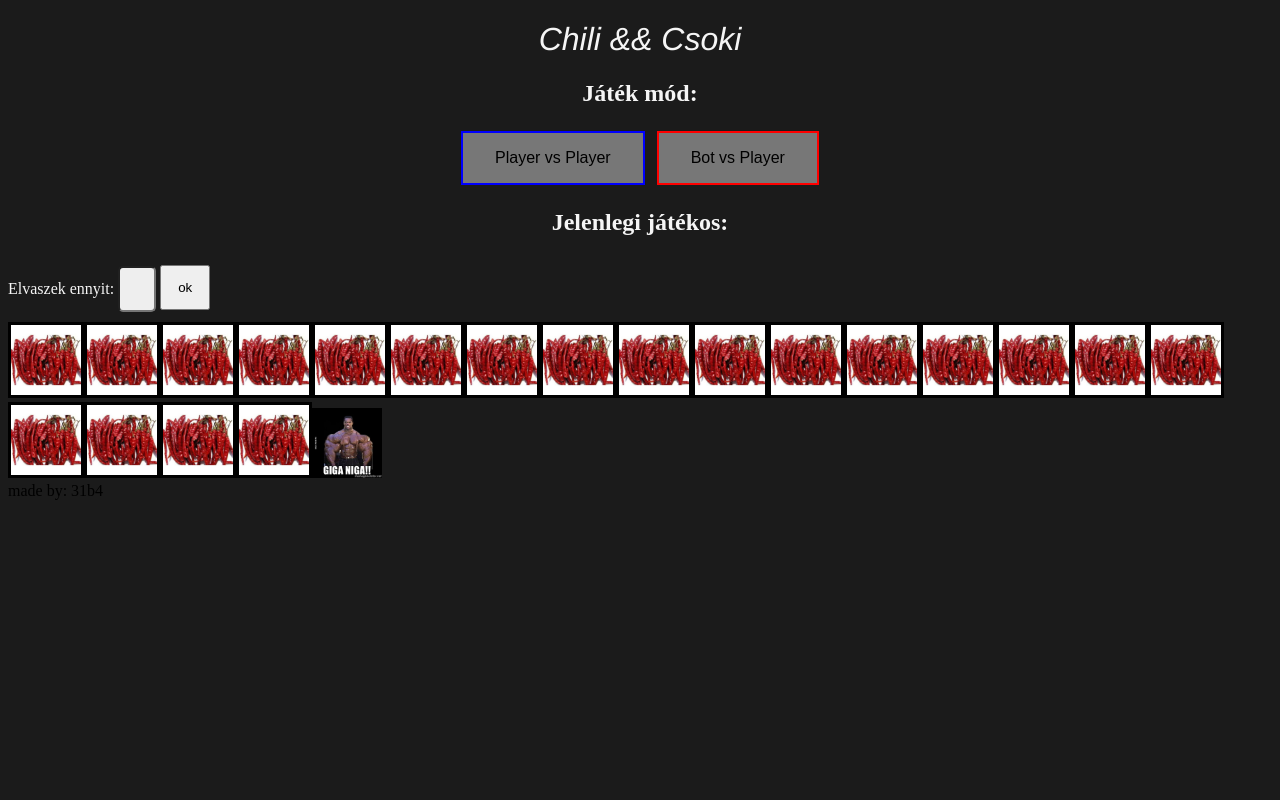
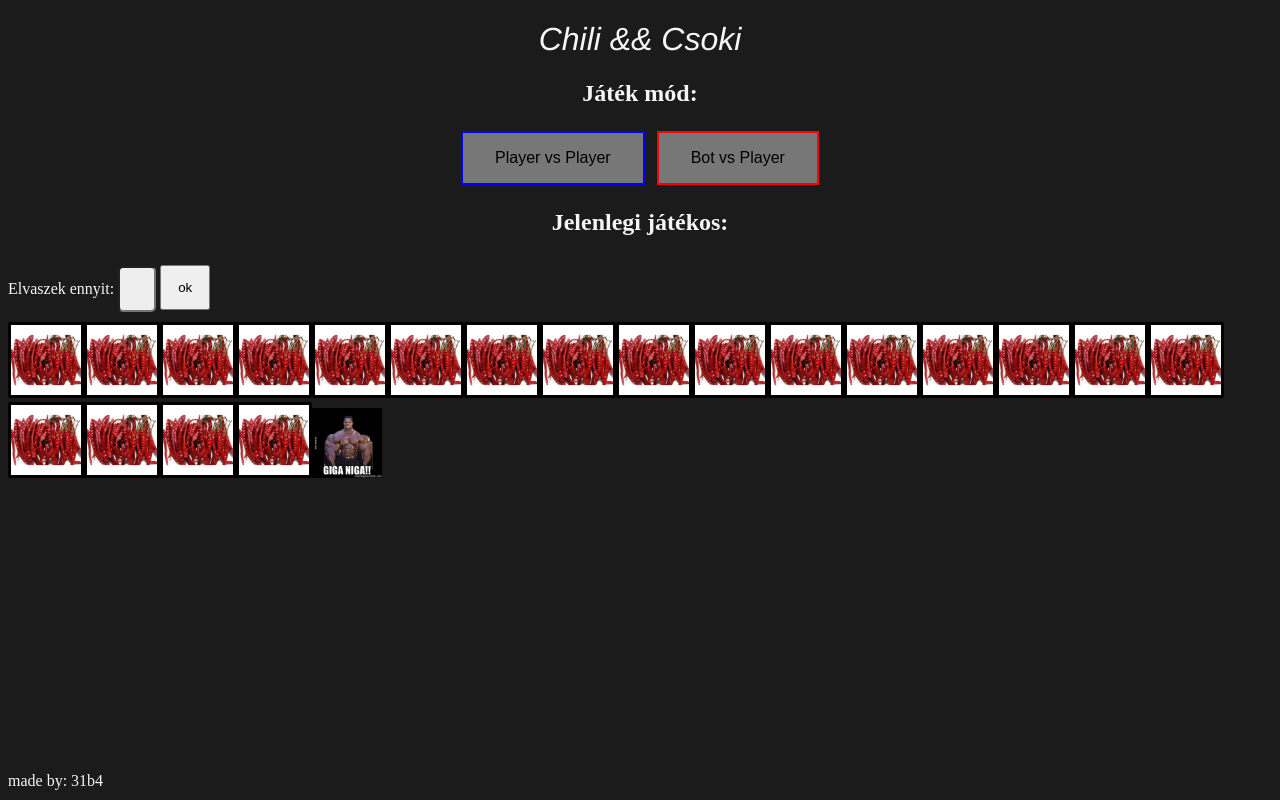
Before and after one commit to 31b4/chili-csoki, a plain HTML site: page index.html in a window 1280 px wide. Drawn offline with Linux system fonts and the light colour scheme.

Commit message:
Add files via upload

```diff
--- a/stlye.css
+++ b/stlye.css
@@ -87,4 +87,9 @@ input, label{
     display: inline-block;
     vertical-align: middle;
     margin: 10px 0;
-  }
+}
+footer{
+    color:whitesmoke;
+    position: absolute;
+    bottom: 10px;
+}
```
